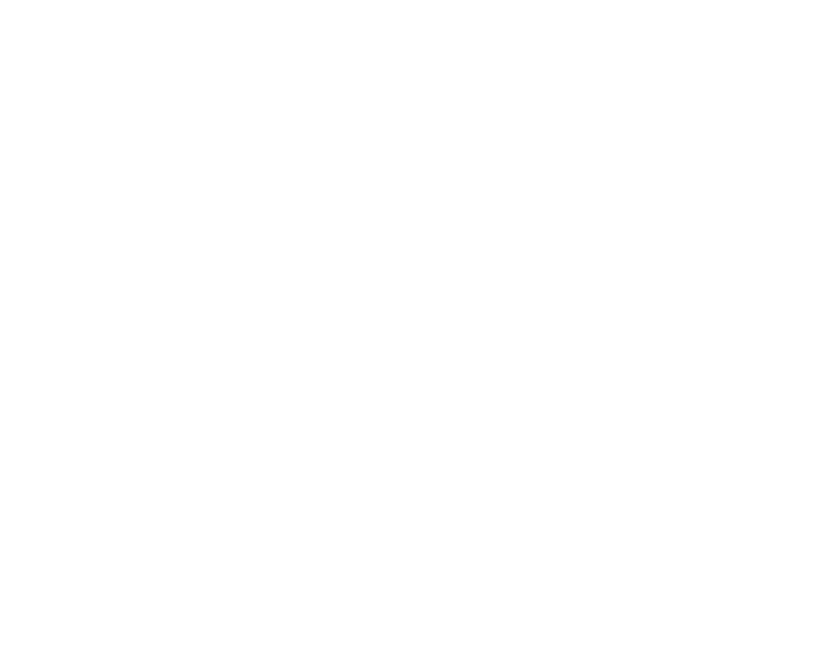
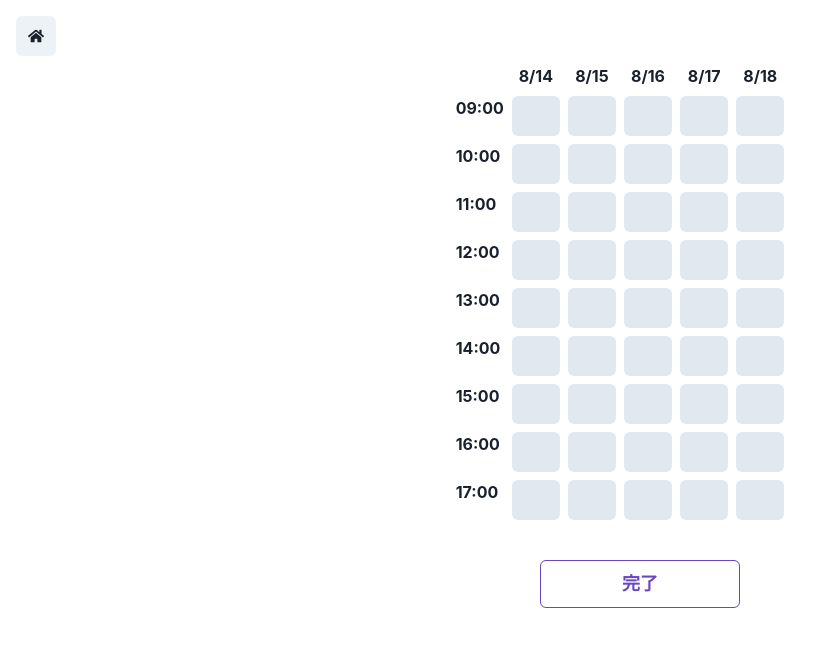
Before and after one commit to meiji-keion/PlaCell-Front, a React (Create React App) app: page /enter in a window 1280 px wide. Before the commit this address had no page. Shown: the top 646 px of the page, without its empty margins (0-831 px from the left). Built offline with nearby package versions, Linux system fonts and the light colour scheme.

Commit message:
desktop9の作成

```diff
--- a/src/components/pages/desktop9.tsx
+++ b/src/components/pages/desktop9.tsx
@@ -1,8 +1,35 @@
+import { Button, Grid, GridItem } from "@chakra-ui/react"
+import Timetable from "../partsGroups/Timetable"
+import HomeIcon from "../parts/HomeIcon"
 
-const desktop9 = () => {
+const Enter = () => {
   return (
-    <div>desktop9</div>
+    <div>
+        <Grid
+            templateColumns="repeat(6, 1fr)"
+            templateRows="auto auto 1fr auto"
+            gap={6}
+            height="100vh"
+            padding={4}
+        >
+            {/* ホームボタン */}
+            <GridItem colSpan={1}>
+                <HomeIcon/>
+            </GridItem>
+
+            {/* 予定表 */}
+            <GridItem colStart={5} colEnd={7} rowSpan={2} position="relative" left="-444px" mt={4}>
+                <Timetable/>
+            </GridItem>
+
+            {/* 完了ボタン */}
+            <GridItem colSpan={6} textAlign="center">
+                <Button colorScheme="purple" variant="outline" size="lg" width="200px" mt={4}>
+                    完了
+                </Button>
+            </GridItem>
+        </Grid>
+    </div>
   )
 }
-
-export default desktop9
+export default Enter
--- a/src/router/router.tsx
+++ b/src/router/router.tsx
@@ -3,9 +3,9 @@
 import RegisterPage from "../components/pages/RegisterPage";
 import EditLoginPage from "../components/pages/EditLoginPage";
 import TopPage from "../components/pages/TopPage";
-import Hyou from "../components/partsGroups/Timetable";
 import Event from "../components/pages/desktop4";
 import Edit from "../components/pages/desktop7";
+import Enter from "../components/pages/desktop9";
 
 export const Router =()=>{
     return(
@@ -14,7 +14,7 @@
         <Route path ="/login" element={<LoginPage />} />
         <Route path ="/register" element={<RegisterPage />} />
         <Route path ="/editlogin" element={<EditLoginPage />} />
-        <Route path ="/plan" element={<Hyou />} />
+        <Route path ="/enter" element={<Enter />} />
         <Route path ="/event" element={<Event />} />
         <Route path ="/edit" element={<Edit />} />
     </Routes>
```
